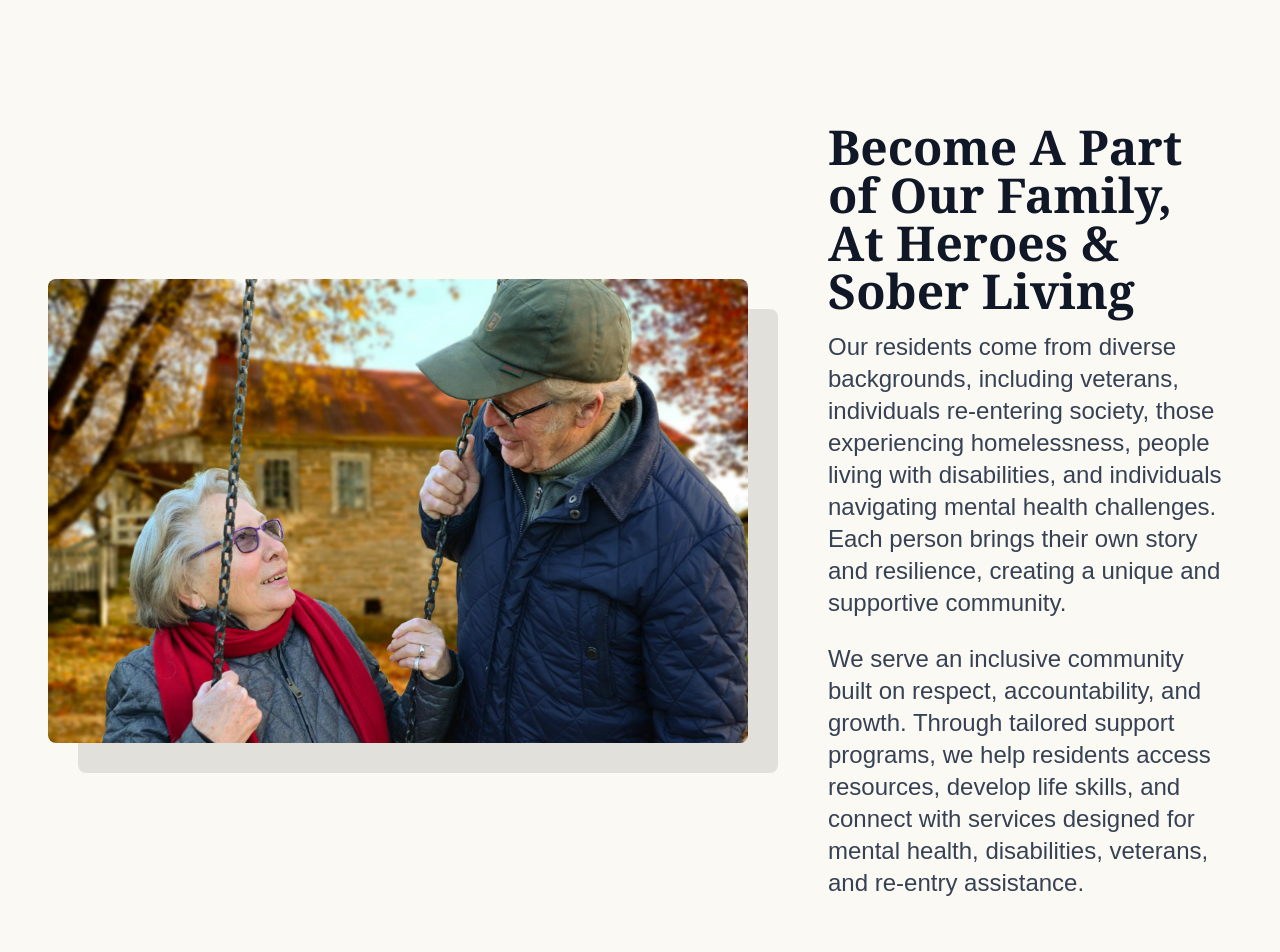
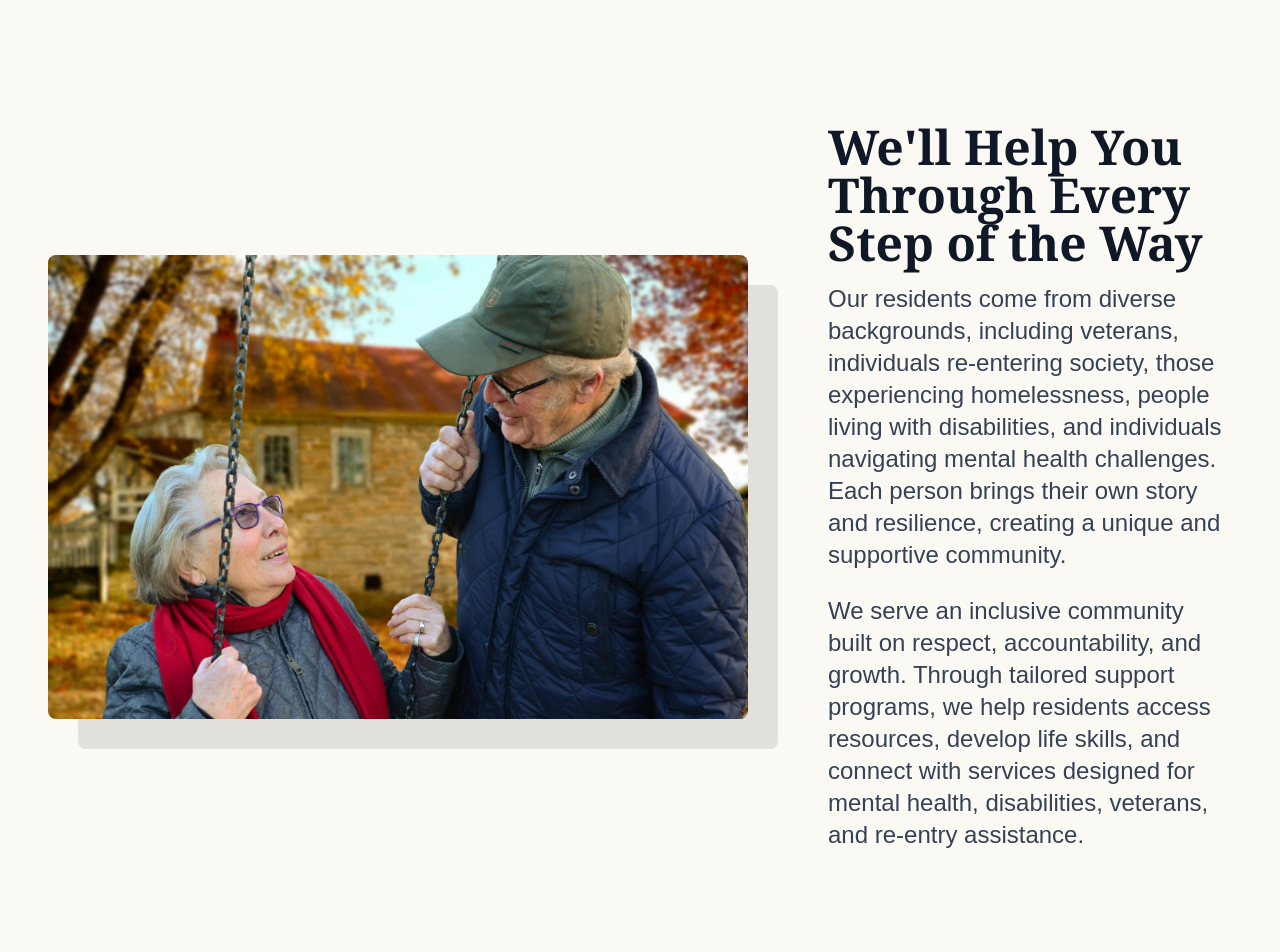
Before and after one commit to VEAJAY/Heroes-Sober-Living, a Next.js app: page / in a window 1280 px wide. Shown: the part 5740-6692 px from the top of the page. Built offline with nearby package versions, Linux system fonts and the light colour scheme.

Commit message:
More fixes

```diff
--- a/app/about/page.tsx
+++ b/app/about/page.tsx
@@ -133,7 +133,7 @@ export default function About() {
         </div>
 
         <div className="sm:text-center md:text-left px-6 md:px-0 mt-6 md:mt-0">
-          <h1 className="text-3xl max-w-3xl sm:text-5xl text-gray-900 font-serif font-semibold mb-4">
+          <h1 className="text-3xl max-w-xl sm:text-4xl text-gray-900 font-serif font-semibold mb-4">
             Become A Part of Our Family, At Heroes & Sober Living
           </h1>
           <p className="text-xl sm:text-2xl text-gray-700 max-w-lg">
--- a/app/contact/page.tsx
+++ b/app/contact/page.tsx
@@ -88,7 +88,7 @@ export default function Contact() {
 
               <div className="flex items-center space-x-3">
                 <LocationOn className="!w-6 !h-6" />
-                <h3>Greenville, Texas 75401</h3>
+                <h3>Fort Worth, Texas 76109</h3>
               </div>
 
               <div className="flex items-center space-x-3">
--- a/app/page.tsx
+++ b/app/page.tsx
@@ -313,9 +313,9 @@ export default function Home() {
 
         <div className="sm:text-center md:text-left px-6 md:px-0 mt-6 md:mt-0">
           <h1 className="text-3xl max-w-3xl sm:text-5xl text-gray-900 font-serif font-semibold mb-4">
-            Become A Part of Our Family, At Heroes & Sober Living
+            We'll Help You Through Every Step of the Way
           </h1>
-          <p className="text-xl sm:text-2xl text-gray-700 max-w-lg">
+          <p className="text-xl sm:text-2xl text-gray-700 max-w-2xl">
             Our residents come from diverse backgrounds, including veterans,
             individuals re-entering society, those experiencing homelessness,
             people living with disabilities, and individuals navigating mental
@@ -323,7 +323,7 @@ export default function Home() {
             resilience, creating a unique and supportive community.
           </p>
 
-          <p className="text-xl sm:text-2xl sm:mt-6 text-gray-700 max-w-lg">
+          <p className="text-xl sm:text-2xl sm:mt-6 text-gray-700 max-w-2xl">
             We serve an inclusive community built on respect, accountability,
             and growth. Through tailored support programs, we help residents
             access resources, develop life skills, and connect with services
```
